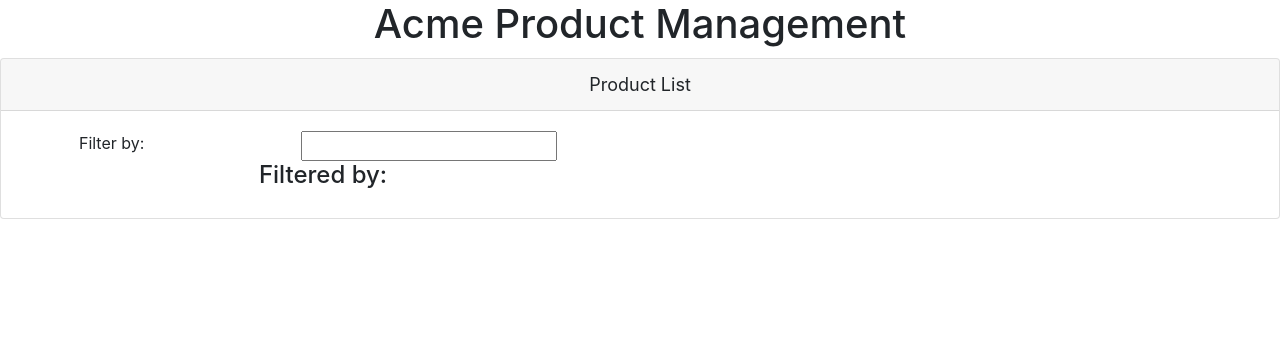
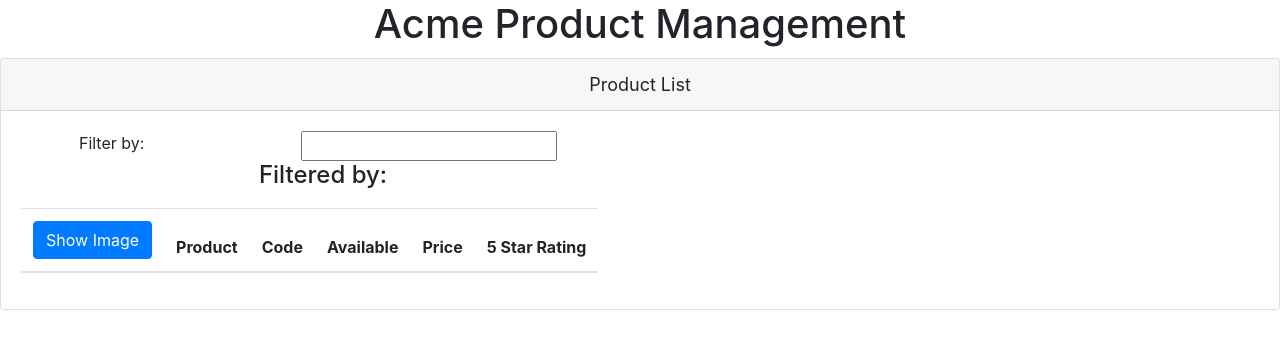
Before and after one commit to saitohfin/Angular-TypeScript-GettingStarted, an Angular app: page / in a window 1280 px wide. Shown: the top 348 px of the page. Built offline with nearby package versions, Linux system fonts and the light colour scheme.

Commit message:
Used ngIf

```diff
--- a/src/app/products/product-list.component.html
+++ b/src/app/products/product-list.component.html
@@ -10,5 +10,22 @@
         <div class="row">
           <div class="col-md-6"><h4>Filtered by: </h4> </div>
         </div>
+        <div class="table-responsible">
+            <div class="table" *ngIf='products && products.length'>
+                <thead>
+                    <tr>
+                        <th><button class="btn btn-primary">Show Image</button></th>
+                        <th>Product</th>
+                        <th>Code</th>
+                        <th>Available</th>
+                        <th>Price</th>
+                        <th>5 Star Rating</th>
+                    </tr>
+                </thead>
+                <tbody>
+
+                </tbody>
+            </div>
+        </div>
     </div>
 </div>
--- a/src/app/products/product-list.component.ts
+++ b/src/app/products/product-list.component.ts
@@ -7,4 +7,26 @@ import { Component } from '@angular/core';
 
 export class ProductListComponent{
   title: string = 'Product List';
+  products: any[] = [
+    {
+      "productId": 2,
+      "productName": "Garden Cart",
+      "productCode": "GDN-0023",
+      "releaseDate": "March 18, 2019",
+      "description": "15 gallon capacity rolling garden cart",
+      "price": 32.99,
+      "starRating": 4.2,
+      "imageUrl": "assets/images/garden_cart.png"
+    },
+    {
+      "productId": 5,
+      "productName": "Hammer",
+      "productCode": "TBX-0048",
+      "releaseDate": "May 21, 2019",
+      "description": "Curved claw steel hammer",
+      "price": 8.9,
+      "starRating": 4.8,
+      "imageUrl": "assets/images/hammer.png"
+    }
+  ];
 }
```
